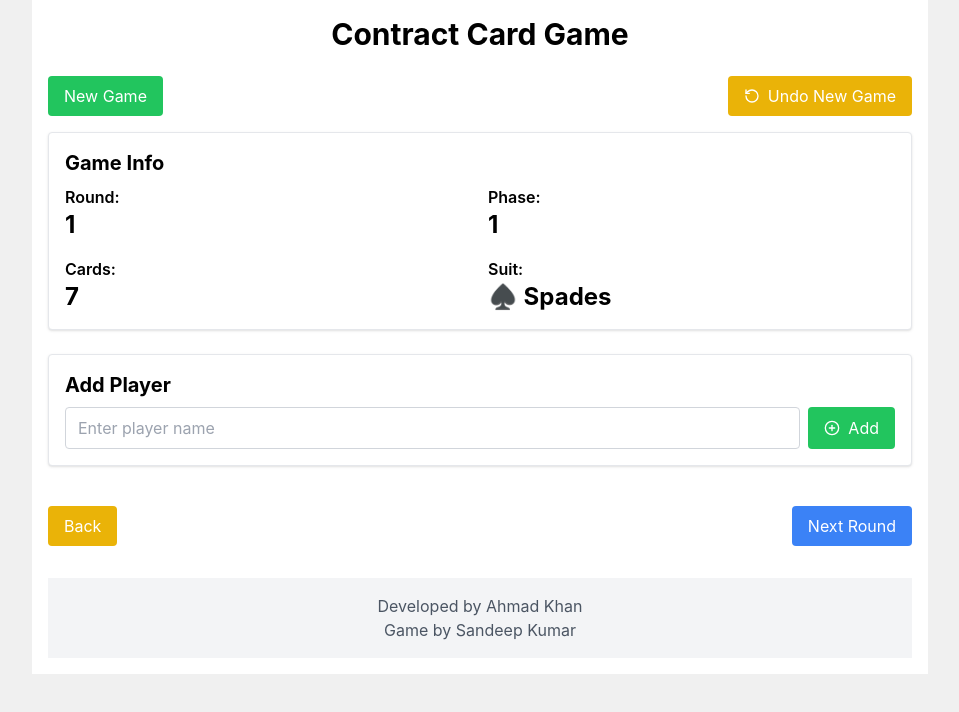
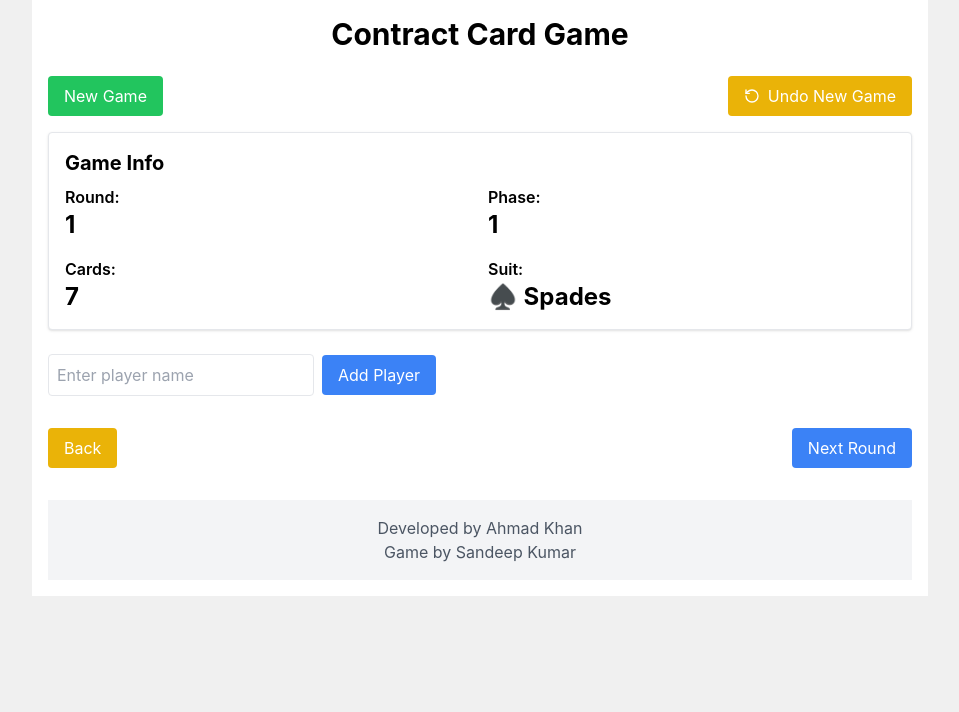
Before and after one commit to ahmadkhan100/Contract, a React (Create React App) app: page / in a window 1280 px wide. Both pictures are taken after a click on the button "New Game". Shown: the top 712 px of the page, without its empty margins (160-1119 px from the left). Built offline with nearby package versions, Linux system fonts and the light colour scheme; the HTML template or start-up script is replaced by a standard one.

Commit message:
Update AddPlayer.jsx

```diff
--- a/src/components/AddPlayer.jsx
+++ b/src/components/AddPlayer.jsx
@@ -1,25 +1,21 @@
 import React from 'react';
-import { PlusCircle } from 'lucide-react';
 
 const AddPlayer = ({ newPlayerName, setNewPlayerName, addPlayer }) => {
   return (
-    <div className="mb-6 p-4 bg-white border border-gray-200 rounded shadow">
-      <h2 className="text-xl font-bold mb-2">Add Player</h2>
-      <div className="flex space-x-2">
+    <div className="mb-4">
       <input
         type="text"
         value={newPlayerName}
         onChange={(e) => setNewPlayerName(e.target.value)}
         placeholder="Enter player name"
-          className="flex-grow px-3 py-2 border border-gray-300 rounded"
+        className="border p-2 rounded mr-2"
       />
       <button
         onClick={addPlayer}
-          className="px-4 py-2 bg-green-500 text-white rounded hover:bg-green-600 flex items-center"
+        className="bg-blue-500 text-white py-2 px-4 rounded hover:bg-blue-600"
       >
-          <PlusCircle className="inline-block mr-2 h-4 w-4" /> Add
+        Add Player
       </button>
-      </div>
     </div>
   );
 };
```
Lines whose indentation alone changed are shown as unchanged.
